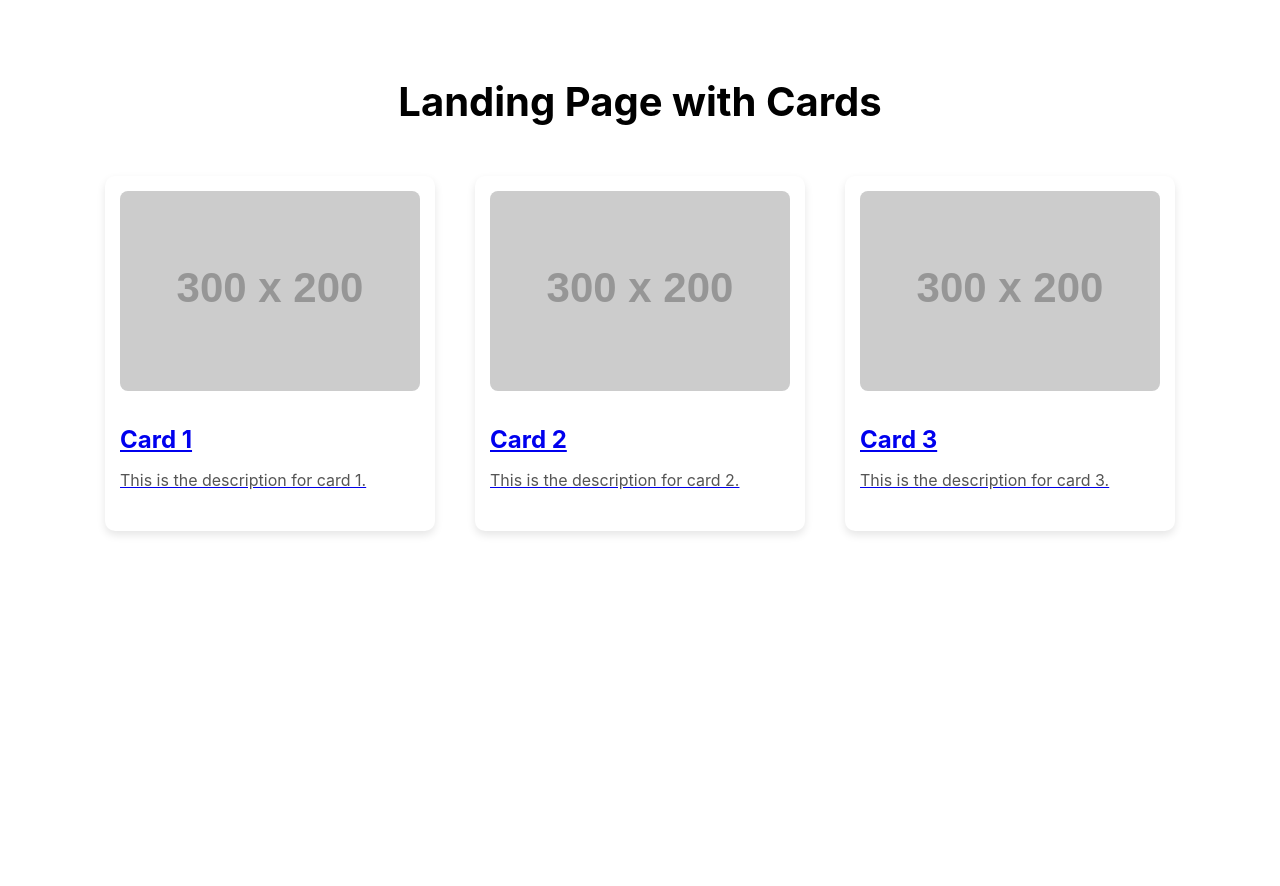
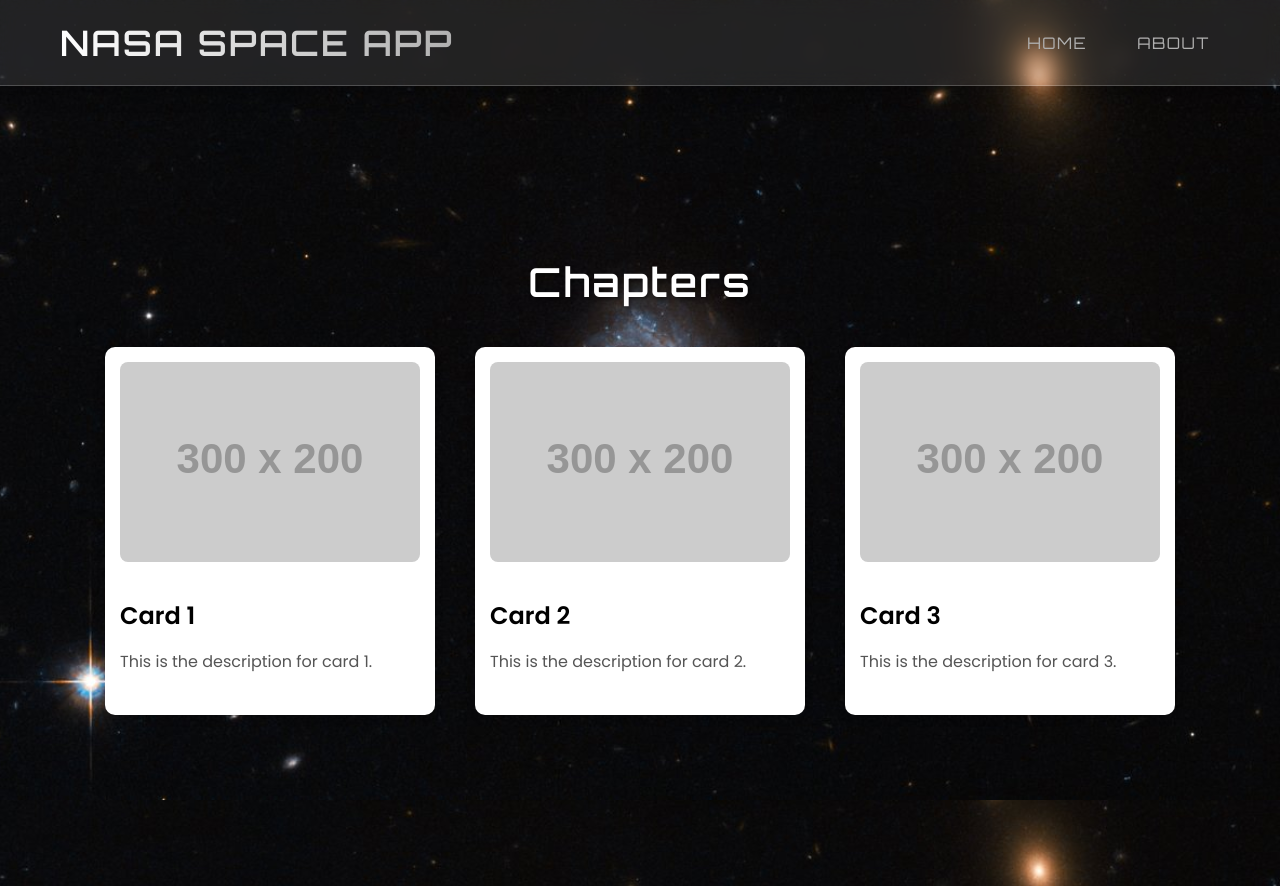
Before and after one commit to SharQawyCS/nasa-project, a React (Create React App) app: page / in a window 1280 px wide. Before the commit the page ends 800 px from the top, so only its background shows below. Built offline with nearby package versions, Linux system fonts and the light colour scheme.

Commit message:
Header and custom Title

```diff
--- a/src/App.js
+++ b/src/App.js
@@ -2,16 +2,21 @@ import React from 'react';
 import { BrowserRouter as Router, Route, Routes } from 'react-router-dom';
 import HomePage from './pages/HomePage/HomePage';
 import ChapterPage from './pages/ChapterPage/ChapterPage';
+import './GlobalStyles.css'; // Import the global CSS
+import Header from './components/Header/Header';
 
-function App() {
+const App = () => {
     return (
         <Router>
-            <Routes>
-                <Route path="/" element={<HomePage />} />
-                <Route path="/card/:id" element={<ChapterPage />} />
-            </Routes>
+            <Header></Header>
+            <div className="app-container space-background">
+                <Routes>
+                    <Route path="/" element={<HomePage />} />
+                    <Route path="/card/:id" element={<ChapterPage />} />
+                </Routes>
+            </div>
         </Router>
     );
-}
+};
 
 export default App;
--- /dev/null
+++ b/src/GlobalStyles.css
@@ -0,0 +1,43 @@
+@import url('https://fonts.googleapis.com/css2?family=Poppins:wght@300;400;600&display=swap');
+@import url('https://fonts.googleapis.com/css2?family=Orbitron:wght@400;600&display=swap');
+
+body {
+    margin: 0;
+    padding: 0;
+    font-family: 'Poppins', sans-serif;
+    background-color: #0d1117; /* Dark background */
+    color: #ffffff; /* White text for readability */
+    background-image: url('./../public/bgImg.jpg');
+    background-size: cover;
+    background-position: center;
+    background-attachment: fixed;
+}
+
+.app-container {
+    min-height: 100vh; /* Ensures the background covers the whole viewport */
+    display: flex;
+    flex-direction: column;
+    justify-content: center;
+    align-items: center;
+}
+
+h1,
+h2,
+h3,
+p {
+    color: #ffffff;
+}
+
+/* For Links */
+a {
+    text-decoration: none;
+}
+a:hover {
+    color: #f0f0f0;
+}
+a:active {
+    color: #ffffff;
+}
+a:visited {
+    color: #ffffff;
+}
--- /dev/null
+++ b/src/components/Header/Header.css
@@ -0,0 +1,88 @@
+.header {
+    display: flex;
+    justify-content: space-between;
+    align-items: center;
+    padding: 20px 60px;
+    background: rgba(255, 255, 255, 0.1); /* Transparent background */
+    border-bottom: 1px solid rgba(255, 255, 255, 0.2);
+    backdrop-filter: blur(10px); /* Frosted glass blur effect */
+    box-shadow: 0 4px 20px rgba(0, 0, 0, 0.3); /* Soft shadow for depth */
+    position: sticky;
+    top: 0;
+    z-index: 100;
+}
+
+/* Logo styles */
+.header-logo {
+    font-family: 'Orbitron', sans-serif;
+    font-size: 2.2rem;
+    font-weight: 600;
+    color: #ffffff;
+    text-transform: uppercase;
+    letter-spacing: 2px;
+    background: linear-gradient(90deg, #ffffff, #b0b0b0); /* Gradient text */
+    -webkit-background-clip: text;
+    -webkit-text-fill-color: transparent;
+}
+
+/* Navigation */
+.header-nav {
+    display: flex;
+    gap: 30px;
+}
+
+.header-nav a {
+    font-family: 'Orbitron', sans-serif;
+    font-size: 1rem;
+    color: #b0b0b0;
+    text-transform: uppercase;
+    text-decoration: none;
+    padding: 10px;
+    border-radius: 5px;
+    transition: all 0.3s ease;
+    letter-spacing: 1.5px;
+}
+
+/* Hover and focus states */
+.header-nav a:hover {
+    color: #ffffff; /* White on hover */
+    background-color: rgba(255, 255, 255, 0.1); /* Subtle background change */
+    box-shadow: 0px 4px 15px rgba(255, 255, 255, 0.2); /* Glowing effect */
+}
+
+/* Starry background effect */
+.header::after {
+    content: '';
+    position: absolute;
+    top: 0;
+    left: 0;
+    width: 100%;
+    height: 100%;
+    background: radial-gradient(
+        circle,
+        rgba(255, 255, 255, 0.1) 1px,
+        transparent 1px
+    );
+    background-size: 50px 50px;
+    opacity: 0.2;
+    pointer-events: none;
+}
+
+/* Responsive styling for mobile */
+@media (max-width: 768px) {
+    .header {
+        padding: 10px 30px;
+    }
+
+    .header-nav {
+        gap: 20px;
+    }
+
+    .header-logo {
+        font-size: 1.8rem;
+    }
+
+    .header-nav a {
+        font-size: 0.9rem;
+    }
+}
--- /dev/null
+++ b/src/components/Header/Header.js
@@ -0,0 +1,21 @@
+// src/components/Header.js
+import React from 'react';
+import { Link } from 'react-router-dom'; // Import Link from react-router-dom
+import './Header.css'; // Import the custom CSS
+
+const Header = () => {
+    return (
+        <header className="header">
+            <div className="header-logo">NASA Space App</div>
+            <nav className="header-nav">
+                {/* Use Link instead of a for client-side navigation */}
+                <Link to="/">Home</Link>
+                <Link to="/about">About</Link>
+                {/* <Link to="/projects">Projects</Link>
+                <Link to="/contact">Contact</Link> */}
+            </nav>
+        </header>
+    );
+};
+
+export default Header;
--- /dev/null
+++ b/src/components/Title/Title.css
@@ -0,0 +1,10 @@
+.custom-title {
+    font-size: 2.5rem; /* Font size */
+    font-weight: bold; /* Bold text */
+    color: #ffffff; /* White color for the title */
+    text-align: center; /* Center the text */
+    margin: 20px 0; /* Space around the title */
+    text-shadow: 2px 2px 4px rgba(0, 0, 0, 0.5); /* Shadow effect */
+    font-family: 'Orbitron', sans-serif;
+    letter-spacing: 2px; /* Space between letters */
+}
--- /dev/null
+++ b/src/components/Title/Title.js
@@ -0,0 +1,8 @@
+import React from 'react';
+import './Title.css'; // Import the CSS for styling
+
+const Title = ({ children }) => {
+    return <div className="custom-title">{children}</div>;
+};
+
+export default Title;
--- a/src/components/card/Card.css
+++ b/src/components/card/Card.css
@@ -5,12 +5,12 @@
     padding: 15px;
     border-radius: 10px;
     box-shadow: 0 4px 8px rgba(0, 0, 0, 0.1);
-    transition: transform 0.2s;
+    transition: transform 0.4s;
     background-color: #fff;
 }
 
 .card:hover {
-    transform: scale(1.05);
+    transform: scale(1.015);
 }
 
 .card-image {
@@ -27,6 +27,7 @@
 .card-title {
     font-size: 1.5rem;
     margin-bottom: 10px;
+    color: black;
 }
 
 .card-description {
--- a/src/pages/HomePage/HomePage.js
+++ b/src/pages/HomePage/HomePage.js
@@ -3,11 +3,13 @@ import React from 'react';
 import Card from '../../components/card/Card';
 import './HomePage.css';
 import chaptersData from '../../data/chaptersData.json'; // Importing the card data from JSON
+import Title from '../../components/Title/Title';
 
 const LandingPage = () => {
     return (
         <div className="landing-page">
-            <h1 className="heading">Landing Page with Cards</h1>
+            {/* <h1 className="heading">Landing Page with Cards</h1> */}
+            <Title>Chapters</Title>
             <div className="card-container">
                 {chaptersData.map((card, index) => (
                     <Card
```
Also changed, not shown: public/bgImg.jpg (added), 1 other file (tests, documents, lock files or other folders).
